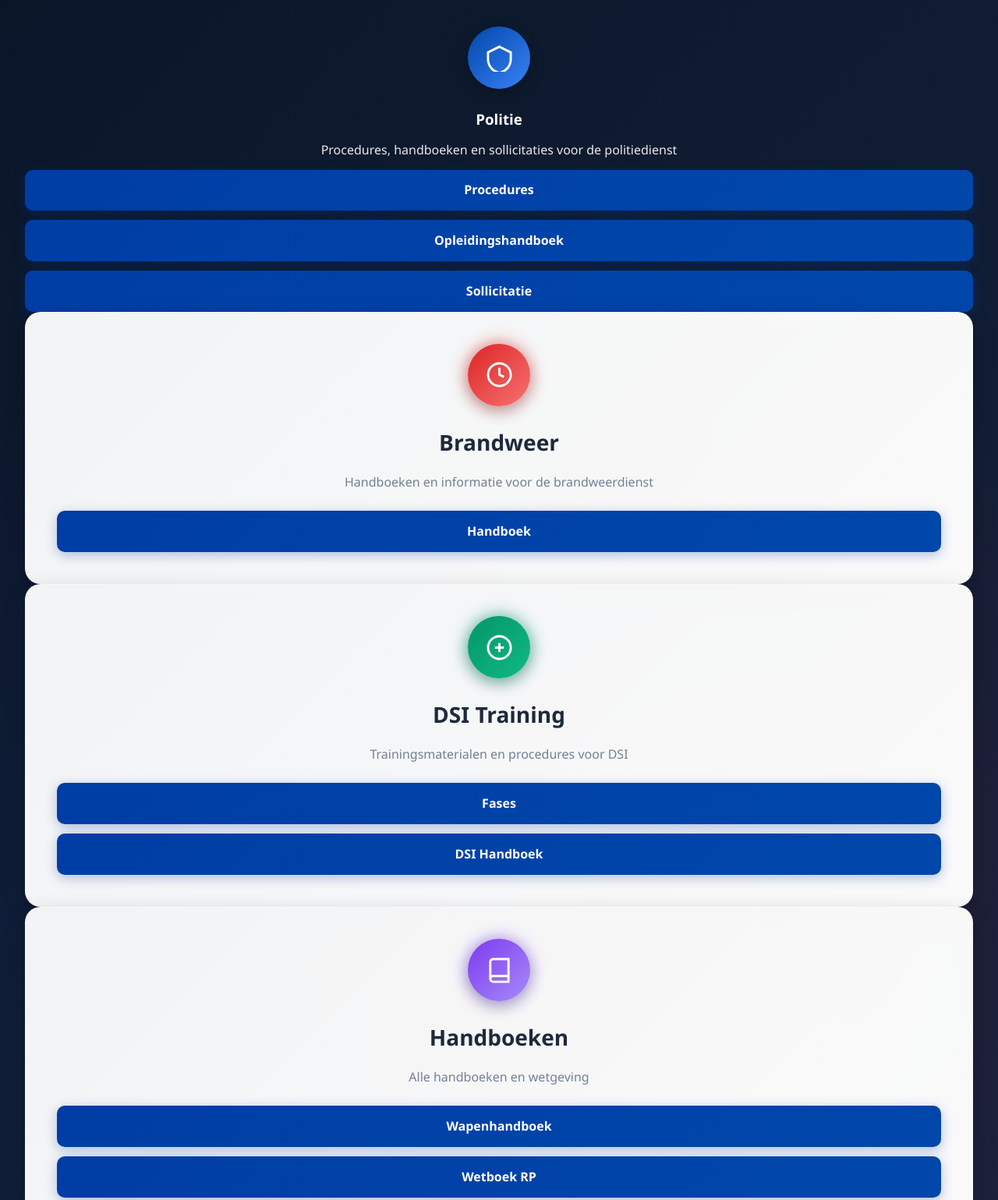
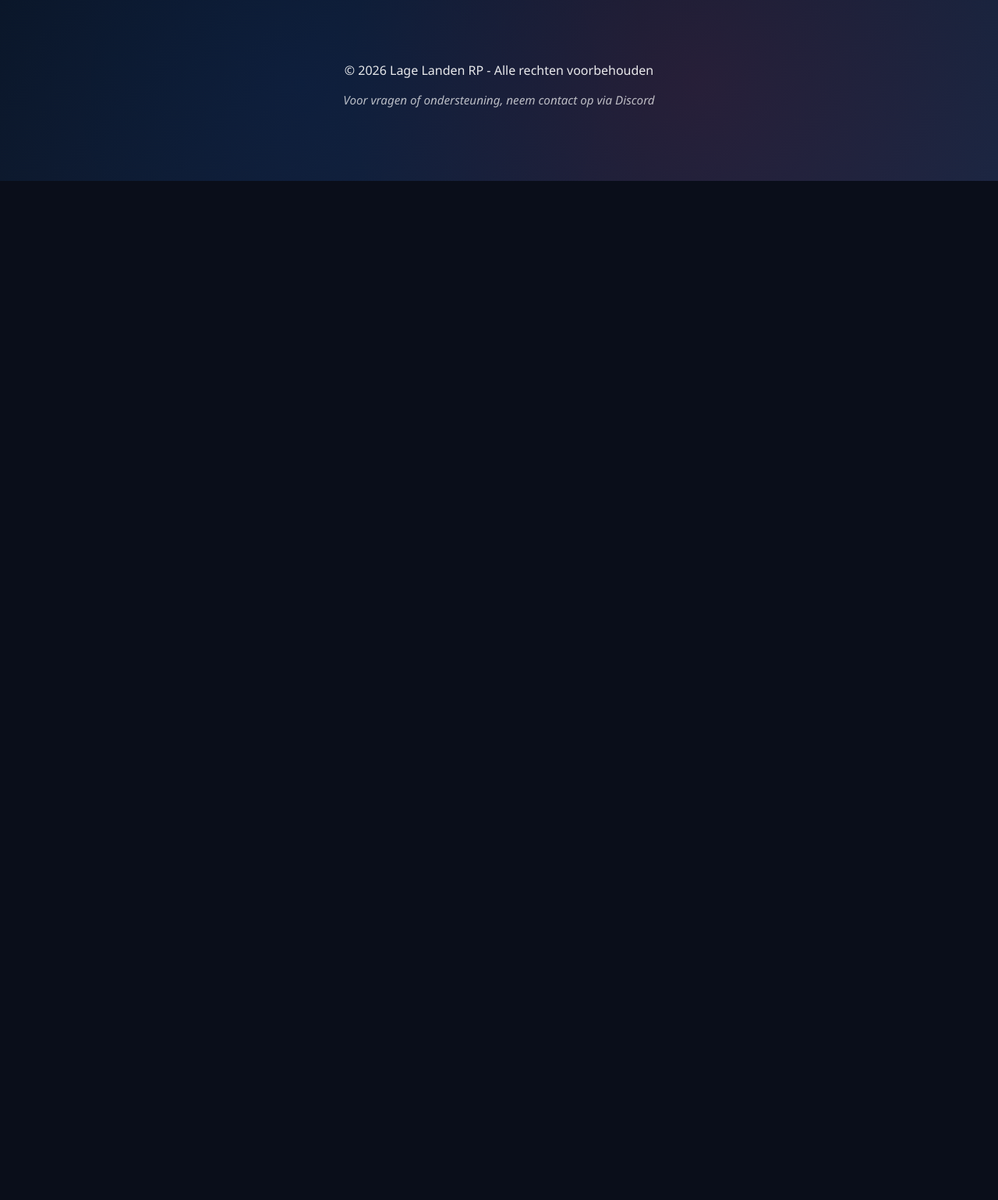
Before and after one commit to TacticalDuckey/tacticalduckey.github.io, a plain HTML site: page index.html in a window 1280 px wide. Shown: the part 2580-4119 px from the top of the page at 78% size. After the commit the page ends 2812 px from the top, so only its background shows below. Drawn offline with Linux system fonts and the light colour scheme.

Commit message:
Clean up: remove ALL old service-card elements from homepage

```diff
--- a/index.html
+++ b/index.html
@@ -87,87 +87,6 @@
     </main>
 
     <footer>
-                <div class="card-icon politie">
-                    <svg xmlns="http://www.w3.org/2000/svg" viewBox="0 0 24 24" fill="none" stroke="currentColor" stroke-width="2">
-                        <path d="M12 2L2 7v6c0 5.5 3.8 10.7 10 12 6.2-1.3 10-6.5 10-12V7l-10-5z"/>
-                    </svg>
-                </div>
-                <h3>Politie</h3>
-                <p>Procedures, handboeken en sollicitaties voor de politiedienst</p>
-                <div class="card-links">
-                    <a href="Politie Procedures.html" class="btn">Procedures</a>
-                    <a href="Handboek/Opleidingshandboek.html" class="btn">Opleidingshandboek</a>
-                    <a href="Sollicitaties/1. Politie Sollicitatie.html" class="btn">Sollicitatie</a>
-                </div>
-            </div>
-
-            <!-- Brandweer -->
-            <div class="service-card">
-                <div class="card-icon brandweer">
-                    <svg xmlns="http://www.w3.org/2000/svg" viewBox="0 0 24 24" fill="none" stroke="currentColor" stroke-width="2">
-                        <path d="M12 2C6.5 2 2 6.5 2 12s4.5 10 10 10 10-4.5 10-10S17.5 2 12 2z"/>
-                        <path d="M12 6v6l4 2"/>
-                    </svg>
-                </div>
-                <h3>Brandweer</h3>
-                <p>Handboeken en informatie voor de brandweerdienst</p>
-                <div class="card-links">
-                    <a href="Brandweer/handboek.html" class="btn">Handboek</a>
-                </div>
-            </div>
-
-            <!-- DSI Training -->
-            <div class="service-card">
-                <div class="card-icon dsi">
-                    <svg xmlns="http://www.w3.org/2000/svg" viewBox="0 0 24 24" fill="none" stroke="currentColor" stroke-width="2">
-                        <circle cx="12" cy="12" r="10"/>
-                        <path d="M12 8v8m-4-4h8"/>
-                    </svg>
-                </div>
-                <h3>DSI Training</h3>
-                <p>Trainingsmaterialen en procedures voor DSI</p>
-                <div class="card-links">
-                    <a href="DSI Training procedure/Fases.html" class="btn">Fases</a>
-                    <a href="Handboek/DSI-Handboek.html" class="btn">DSI Handboek</a>
-                </div>
-            </div>
-
-            <!-- Handboeken -->
-            <div class="service-card">
-                <div class="card-icon handboek">
-                    <svg xmlns="http://www.w3.org/2000/svg" viewBox="0 0 24 24" fill="none" stroke="currentColor" stroke-width="2">
-                        <path d="M4 19.5A2.5 2.5 0 0 1 6.5 17H20"/>
-                        <path d="M6.5 2H20v20H6.5A2.5 2.5 0 0 1 4 19.5v-15A2.5 2.5 0 0 1 6.5 2z"/>
-                    </svg>
-                </div>
-                <h3>Handboeken</h3>
-                <p>Alle handboeken en wetgeving</p>
-                <div class="card-links">
-                    <a href="Handboek/Wapenhandboek.html" class="btn">Wapenhandboek</a>
-                    <a href="Handboek/Wetboek-RP.html" class="btn">Wetboek RP</a>
-                    <a href="handboeken.html" class="btn">Alle Handboeken</a>
-                </div>
-            </div>
-
-            <!-- Sollicitaties & Toetsen -->
-            <div class="service-card">
-                <div class="card-icon sollicitatie">
-                    <svg xmlns="http://www.w3.org/2000/svg" viewBox="0 0 24 24" fill="none" stroke="currentColor" stroke-width="2">
-                        <path d="M14 2H6a2 2 0 0 0-2 2v16a2 2 0 0 0 2 2h12a2 2 0 0 0 2-2V8z"/>
-                        <polyline points="14 2 14 8 20 8"/>
-                        <line x1="9" y1="15" x2="15" y2="15"/>
-                    </svg>
-                </div>
-                <h3>Sollicitaties & Toetsen</h3>
-                <p>Sollicitatieformulieren en toetsen</p>
-                <div class="card-links">
-                    <a href="sollicitaties.html" class="btn">Alle Toetsen</a>
-                </div>
-            </div>
-        </section>
-    </main>
-
-    <footer>
         <div class="container">
             <p>&copy; 2026 Lage Landen RP - Alle rechten voorbehouden</p>
             <p class="footer-note">Voor vragen of ondersteuning, neem contact op via Discord</p>
```
